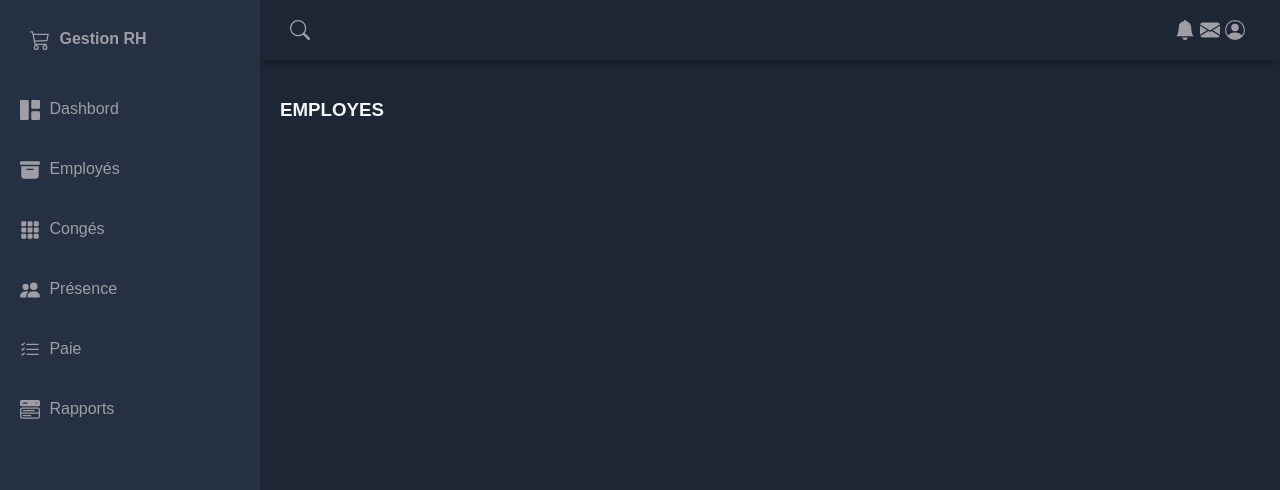
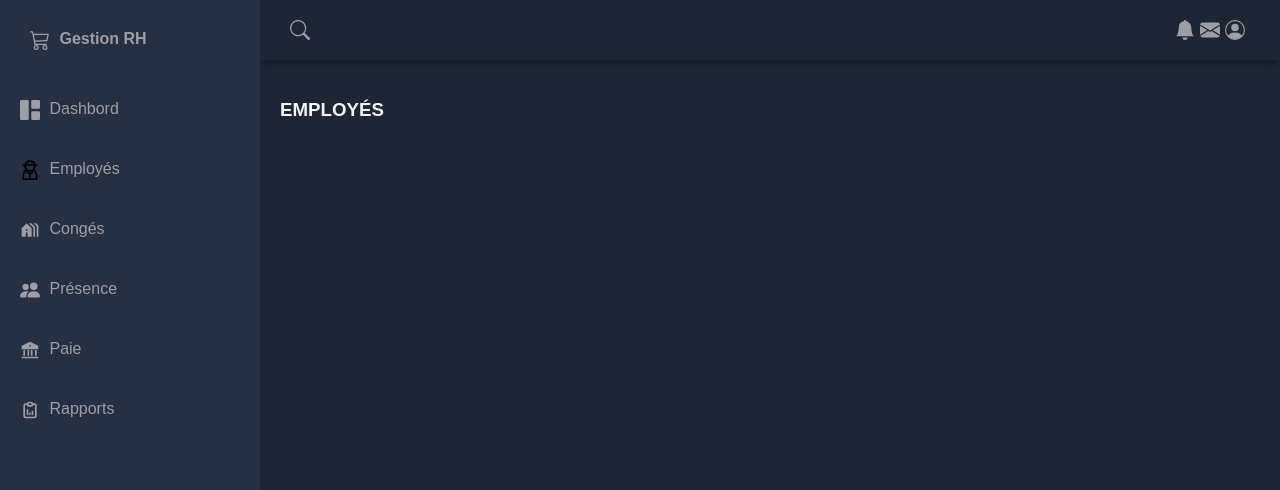
Before and after one commit to SamLaye/GestionRH, a React (Create React App) app in the folder front-end/: page /employes in a window 1280 px wide. Shown: the top 490 px of the page. Built offline with nearby package versions, Linux system fonts and the light colour scheme.

Commit message:
UPDATE: Mapper le menu

```diff
--- a/front-end/src/App.js
+++ b/front-end/src/App.js
@@ -1,7 +1,7 @@
 import './App.css';
 // import 'bootstrap/dist/css/bootstrap.min.css'
 // import 'bootstrap/dist/js/bootstrap.bundle.min.js'
-import {BrowserRouter, Routes, Route, Navlink} from 'react-router-dom';
+import {BrowserRouter, Routes, Route} from 'react-router-dom';
 import Navbar from './layouts/Navbar';
 import Home from './pages/Home';
 import Sidebar from './layouts/Sidebar';
--- a/front-end/src/layouts/Sidebar.jsx
+++ b/front-end/src/layouts/Sidebar.jsx
@@ -1,16 +1,39 @@
 import React from "react";
 import { NavLink } from "react-router-dom";
-import {
-  BsCart3,
-  BsGrid1X2Fill,
-  BsFillArchiveFill,
-  BsFillGrid3X3GapFill,
-  BsPeopleFill,
-  BsListCheck,
-  BsMenuButtonWideFill,
-} from "react-icons/bs";
+import { BsCart3, BsGrid1X2Fill, BsPeopleFill } from "react-icons/bs";
+import { GrUserWorker } from "react-icons/gr";
+import { RiBankFill } from "react-icons/ri";
+import { MdHolidayVillage } from "react-icons/md";
+import { TbReportAnalytics } from "react-icons/tb";
 
 function Sidebar() {
+  const admin = [
+    {
+      path: "employes",
+      icone: <GrUserWorker className="icon" />,
+      _label: "Employés",
+    },
+    {
+      path: "conges",
+      icone: <MdHolidayVillage className="icon" />,
+      _label: "Congés",
+    },
+    {
+      path: "presence",
+      icone: <BsPeopleFill className="icon" />,
+      _label: "Présence",
+    },
+    {
+      path: "payment",
+      icone: <RiBankFill className="icon" />,
+      _label: "Paie",
+    },
+    {
+      path: "rapport",
+      icone: <TbReportAnalytics className="icon" />,
+      _label: "Rapports",
+    },
+  ];
   return (
     <>
       <div className="sidebar-title">
@@ -26,31 +49,13 @@ function Sidebar() {
             <BsGrid1X2Fill className="icon" /> Dashbord
           </li>
         </NavLink>
-        <NavLink to="employes" style={{ textDecoration: "none" }}>
-          <li className="sidebar-list-item">
-            <BsFillArchiveFill className="icon" /> Employés
-          </li>
-        </NavLink>
-        <NavLink to="conges" style={{ textDecoration: "none" }}>
-          <li className="sidebar-list-item">
-            <BsFillGrid3X3GapFill className="icon" /> Congés
-          </li>
-        </NavLink>
-        <NavLink to="presence" style={{ textDecoration: "none" }}>
-          <li className="sidebar-list-item">
-            <BsPeopleFill className="icon" /> Présence
-          </li>
-        </NavLink>
-        <NavLink to="payment" style={{ textDecoration: "none" }}>
-          <li className="sidebar-list-item">
-            <BsListCheck className="icon" /> Paie
-          </li>
-        </NavLink>
-        <NavLink to="rapport" style={{ textDecoration: "none" }}>
-          <li className="sidebar-list-item">
-            <BsMenuButtonWideFill className="icon" /> Rapports
-          </li>
-        </NavLink>
+        {admin.map((item) => (
+          <NavLink to={item.path} style={{ textDecoration: "none" }}>
+            <li className="sidebar-list-item">
+              {item.icone} {item._label}
+            </li>
+          </NavLink>
+        ))}
       </ul>
     </>
   );
--- a/front-end/src/pages/Conges.jsx
+++ b/front-end/src/pages/Conges.jsx
@@ -4,7 +4,7 @@ function Conges() {
   return (
     <div>
       <div className="main-title">
-        <h3>CONGES</h3>
+        <h3 style={{ textTransform: "uppercase" }}>CONGéS</h3>
       </div>
     </div>
   );
--- a/front-end/src/pages/Employes.jsx
+++ b/front-end/src/pages/Employes.jsx
@@ -4,7 +4,7 @@ function Employes() {
   return (
     <div>
       <div className="main-title">
-        <h3>EMPLOYES</h3>
+        <h3 style={{ textTransform: "uppercase" }}>EMPLOYéS</h3>
       </div>
     </div>
   );
--- a/front-end/src/pages/Home.jsx
+++ b/front-end/src/pages/Home.jsx
@@ -1,10 +1,10 @@
 import React from "react";
 import {
-  BsFillArchiveFill,
   BsFillGrid3X3GapFill,
   BsPeopleFill,
   BsFillBellFill,
 } from "react-icons/bs";
+import { GrUserWorker } from "react-icons/gr";
 
 function Home() {
   //
@@ -18,7 +18,7 @@ function Home() {
         <div className="card">
           <div className="card-inner">
             <h3>EMPLOYES</h3>
-            <BsFillArchiveFill className="card_icon" />
+            <GrUserWorker className="card_icon" />
           </div>
           <h1>300</h1>
         </div>
@@ -31,7 +31,7 @@ function Home() {
         </div>
         <div className="card">
           <div className="card-inner">
-            <h3>CUSTUMERS</h3>
+            <h3>PRESENTS</h3>
             <BsPeopleFill className="card_icon" />
           </div>
           <h1>33</h1>
--- a/front-end/src/pages/Paie.jsx
+++ b/front-end/src/pages/Paie.jsx
@@ -4,7 +4,7 @@ function Paie() {
   return (
     <div>
       <div className="main-title">
-        <h3>PAYMENT</h3>
+        <h3 style={{ textTransform: "uppercase" }}>PAYMENT</h3>
       </div>
     </div>
   );
--- a/front-end/src/pages/Presence.jsx
+++ b/front-end/src/pages/Presence.jsx
@@ -4,7 +4,7 @@ function Presence() {
   return (
     <div>
       <div className="main-title">
-        <h3>PRESENCE</h3>
+        <h3 style={{ textTransform: "uppercase" }}>présence</h3>
       </div>
     </div>
   );
--- a/front-end/src/pages/Rapport.jsx
+++ b/front-end/src/pages/Rapport.jsx
@@ -4,7 +4,7 @@ function Rapport() {
   return (
     <div>
       <div className="main-title">
-        <h3>RAPPORT</h3>
+        <h3 style={{ textTransform: "uppercase" }}>RAPPORT</h3>
       </div>
     </div>
   );
```
